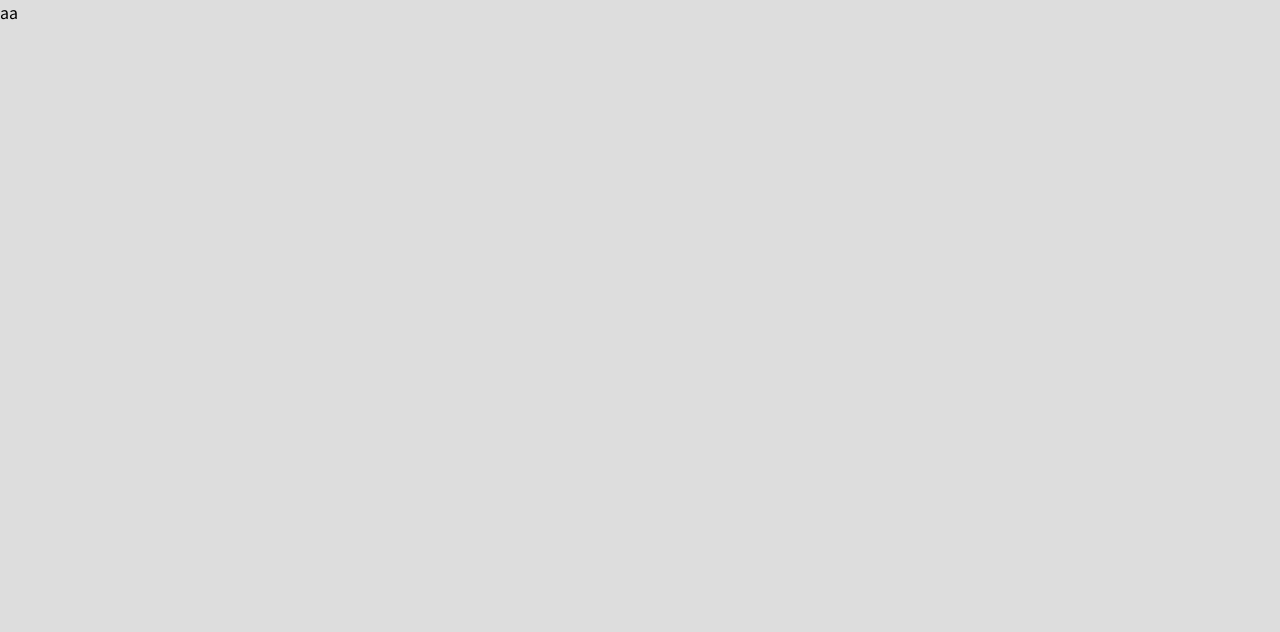
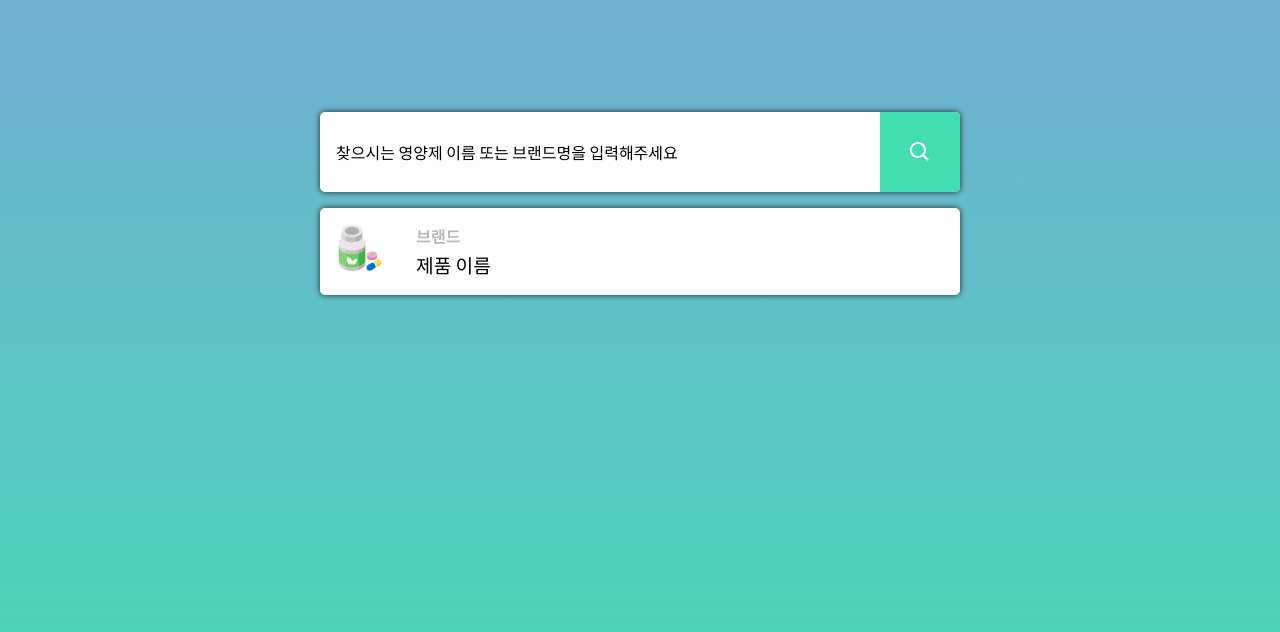
Before and after one commit to Yoon-CH/find-my-supplements, a Next.js app: page / in a window 1280 px wide. Shown: the top 632 px of the page. Built offline with nearby package versions, Linux system fonts and the light colour scheme.

Commit message:
💄 Search 컴포넌트 마크업 및 UI구현

```diff
--- /dev/null
+++ b/src/components/ResultList.tsx
@@ -0,0 +1,41 @@
+import styled from '@emotion/styled';
+import { SupplementImage } from '@images';
+import React from 'react';
+
+export const ResultList = () => {
+  return (
+    <ItemBox>
+      <ProductImage src={SupplementImage.src} alt="supplementImage" />
+      <ProductInfoBox>
+        <h3>브랜드</h3>
+        <h2>제품 이름</h2>
+      </ProductInfoBox>
+    </ItemBox>
+  );
+};
+
+const ItemBox = styled.li`
+  display: flex;
+`;
+
+const ProductImage = styled.img`
+  width: 3rem;
+  height: 3rem;
+  border-radius: 5px;
+  margin-right: 2rem;
+`;
+
+const ProductInfoBox = styled.div`
+  display: flex;
+  flex-direction: column;
+  justify-content: center;
+  & > h3 {
+    font-size: 1rem;
+    margin-bottom: 3px;
+    color: #bbbbbb;
+  }
+  & > h2 {
+    font-size: 1.2rem;
+    font-weight: 500;
+  }
+`;
--- a/src/components/Search.tsx
+++ b/src/components/Search.tsx
@@ -1,8 +1,26 @@
+import styled from '@emotion/styled';
 import { ProductContext } from '@pages';
 import React, { useContext } from 'react';
+import { SearchForm } from './SearchForm';
+import { SearchResult } from './SearchResult';
 
 export const Search = () => {
   const { data } = useContext(ProductContext);
 
-  return <div>aa</div>;
+  return (
+    <SearchSection>
+      <SearchForm />
+      <SearchResult />
+    </SearchSection>
+  );
 };
+
+const SearchSection = styled.section`
+  display: flex;
+  flex-direction: column;
+  align-items: center;
+  margin: 0 auto;
+  padding: 2em 0;
+  width: 60rem;
+  height: 100vh;
+`;
--- /dev/null
+++ b/src/components/SearchForm.tsx
@@ -0,0 +1,50 @@
+import React from 'react';
+import styled from '@emotion/styled';
+import { BiSearch } from 'react-icons/bi';
+import { COLOR } from '@constants';
+export const SearchForm = () => {
+  return (
+    <Form>
+      <TextInput
+        type="text"
+        placeholder="찾으시는 영양제 이름 또는 브랜드명을 입력해주세요"
+      />
+      <SearchButton type="submit">
+        <BiSearch />
+      </SearchButton>
+    </Form>
+  );
+};
+
+const Form = styled.form`
+  display: flex;
+  align-items: center;
+  width: 50vw;
+  height: 5rem;
+  margin: 5rem 0 1rem 0;
+  padding-left: 1em;
+  border-radius: 5px;
+  box-shadow: 0px 0px 6px 0px rgba(0, 0, 0, 0.78);
+  background-color: ${COLOR.WHITE};
+`;
+
+const TextInput = styled.input`
+  flex: 1;
+  outline: none;
+  &::placeholder {
+    color: ${COLOR.BLACK};
+  }
+`;
+
+const SearchButton = styled.button`
+  display: flex;
+  align-items: center;
+  justify-content: center;
+  width: 5rem;
+  height: 5rem;
+  font-size: 1.5rem;
+  background-color: #43ddb2;
+  border-radius: 0 5px 5px 0;
+  color: ${COLOR.WHITE};
+  cursor: pointer;
+`;
--- /dev/null
+++ b/src/components/SearchResult.tsx
@@ -0,0 +1,20 @@
+import { COLOR } from '@constants';
+import styled from '@emotion/styled';
+import React from 'react';
+import { ResultList } from './ResultList';
+
+export const SearchResult = () => {
+  return (
+    <ResultContainer>
+      <ResultList />
+    </ResultContainer>
+  );
+};
+
+const ResultContainer = styled.ul`
+  width: 50vw;
+  padding: 1em;
+  background-color: ${COLOR.WHITE};
+  border-radius: 5px;
+  box-shadow: 0px 0px 6px 0px rgba(0, 0, 0, 0.78);
+`;
--- /dev/null
+++ b/src/images/index.ts
@@ -0,0 +1,3 @@
+import SupplementImage from './supplement.png';
+
+export { SupplementImage };
--- a/src/pages/index.tsx
+++ b/src/pages/index.tsx
@@ -3,6 +3,7 @@ import Head from 'next/head';
 import axios from 'axios';
 import { createContext, useEffect, useState } from 'react';
 import { Search } from '@components/Search';
+import styled from '@emotion/styled';
 
 export const ProductContext = createContext({ data: [] });
 
@@ -22,11 +23,17 @@ const Home: NextPage = () => {
         <title>나의 영양제 찾기</title>
       </Head>
 
-      <main>
+      <Main>
         <Search />
-      </main>
+      </Main>
     </ProductContext.Provider>
   );
 };
 
 export default Home;
+
+const Main = styled.main`
+  height: 100vh;
+  width: 100vw;
+  background-image: linear-gradient(to top, #43ddb2 0%, #72afd3 100%);
+`;
```
Also changed, not shown: src/images/supplement.png (added).
